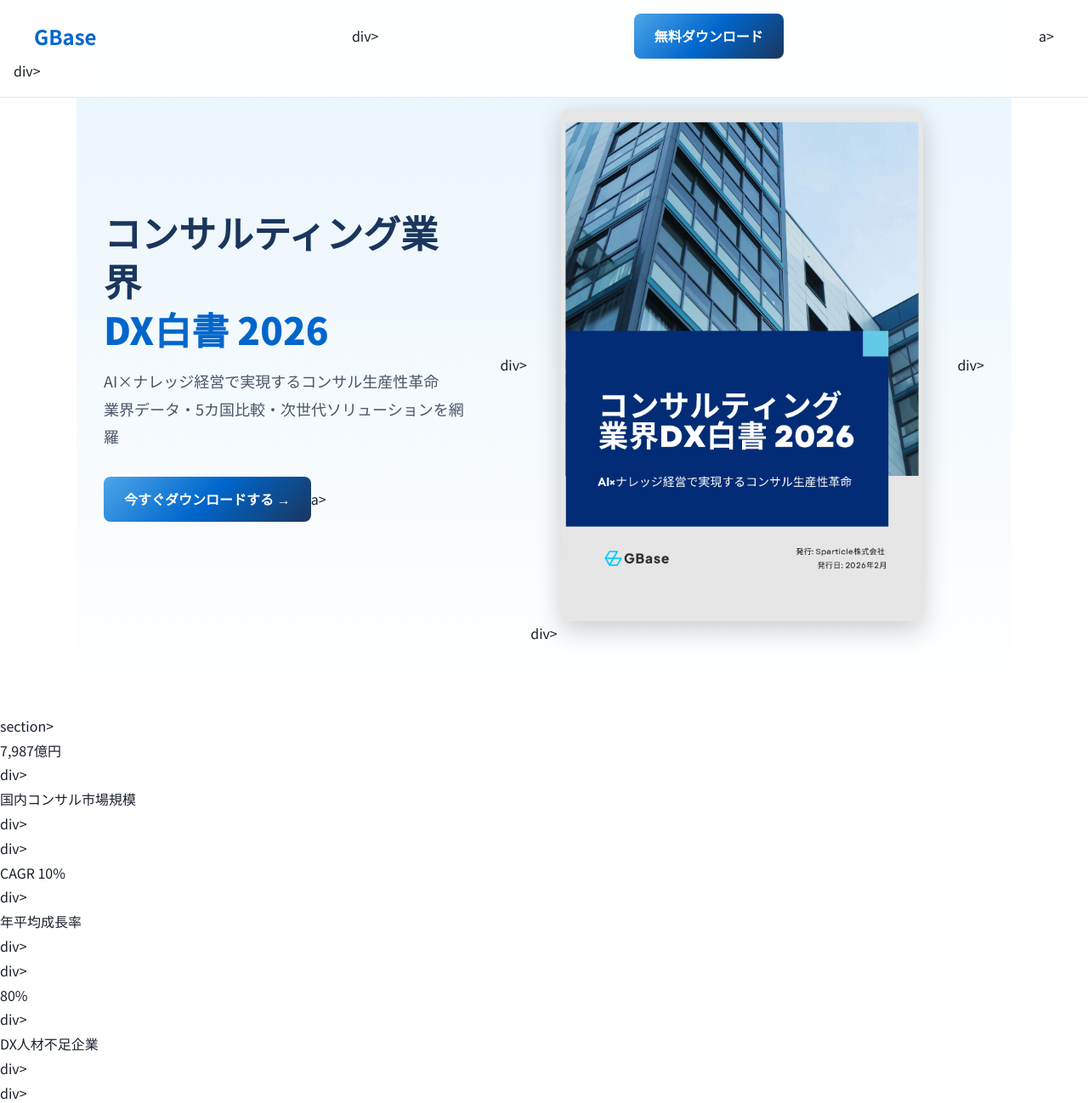
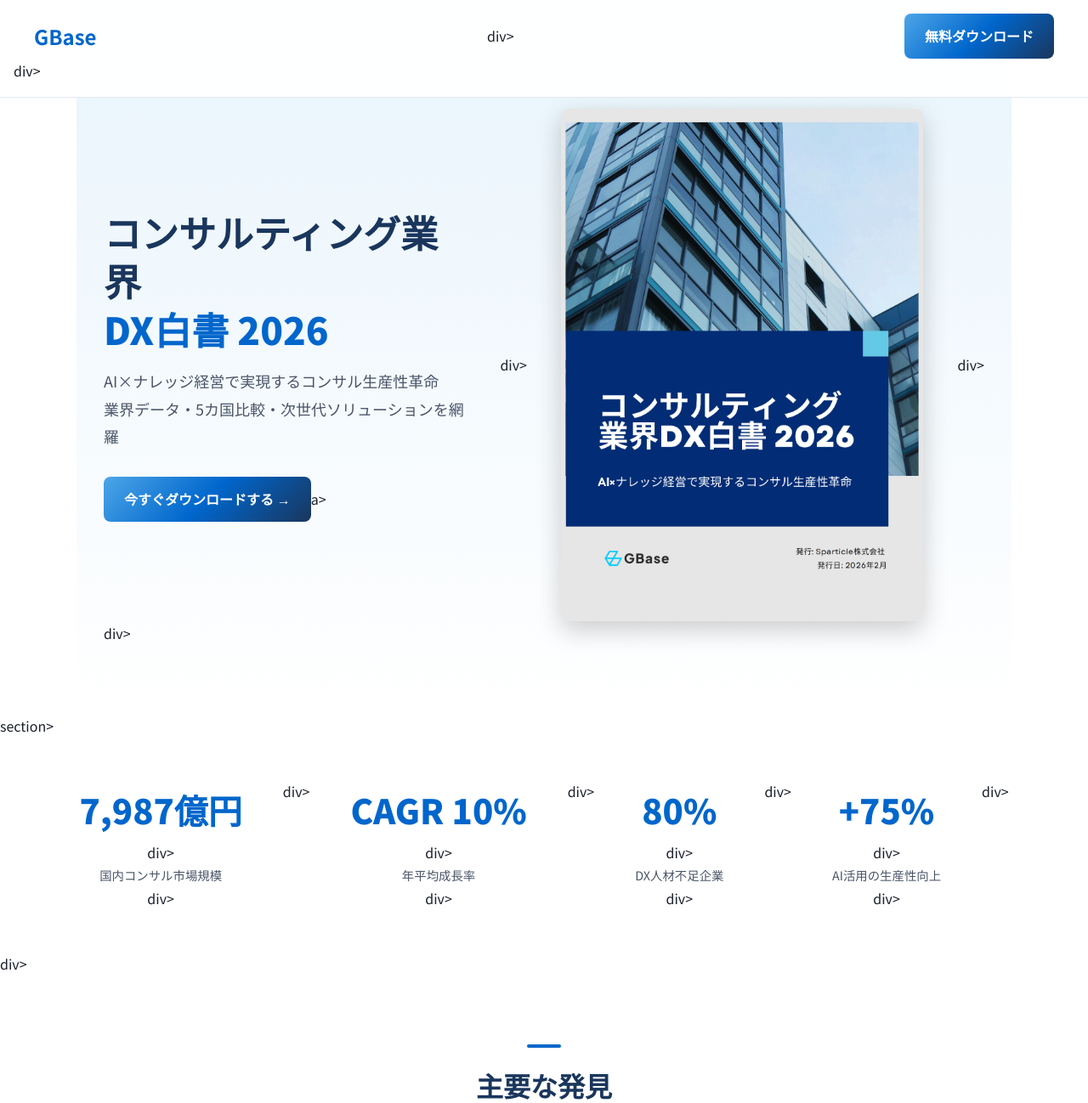
Before and after one commit to AilisonC147/knowledge-landing, a plain HTML site: page index.html in a window 1280 px wide. Shown: the top 1298 px of the page at 85% size. Drawn offline with Linux system fonts and the light colour scheme.

Commit message:
Fix HTML structure and styles

```diff
--- a/index.html
+++ b/index.html
@@ -10,10 +10,11 @@
     *{margin:0;padding:0;box-sizing:border-box}
     body{font-family:'Noto Sans JP',sans-serif;background:#fff;color:#1A202C;line-height:1.8}
     header{position:fixed;top:0;left:0;right:0;z-index:100;background:rgba(255,255,255,0.95);backdrop-filter:blur(10px);border-bottom:1px solid #E2E8F0;padding:1rem}
+    .header-inner{max-width:1200px;margin:0 auto;display:flex;justify-content:space-between;align-items:center}
     .logo{font-weight:700;font-size:1.5rem;color:var(--blue)}
     .btn{display:inline-flex;align-items:center;gap:0.5rem;padding:0.75rem 1.5rem;background:linear-gradient(135deg,#4DA6E8,#0066CC,#1A365D);color:#fff;text-decoration:none;border-radius:8px;font-weight:700}
     .btn:hover{transform:translateY(-2px);box-shadow:0 4px 16px rgba(0,102,204,0.4)}
-    .hero{padding:8rem 2rem 5rem;background:linear-gradient(180deg,var(--light),#fff);text-align:center}
+    .hero{padding:8rem 2rem 5rem;background:linear-gradient(180deg,var(--light),#fff)}
     .hero-container{display:flex;align-items:center;justify-content:space-between;gap:40px;max-width:1200px;margin:0 auto}
     .hero-text{flex:1;text-align:left}
     .hero-image{flex:1;display:flex;justify-content:center}
@@ -21,6 +22,10 @@
     .hero h1{font-size:2.75rem;font-weight:900;color:var(--dark);margin-bottom:1rem;line-height:1.3}
     .hero h1 span{color:var(--blue)}
     .hero p{font-size:1.125rem;color:var(--gray);margin-bottom:2rem}
+    .stats{display:flex;justify-content:center;gap:3rem;padding:3rem 2rem;flex-wrap:wrap}
+    .stat{text-align:center}
+    .stat-num{font-size:2.5rem;font-weight:900;color:var(--blue)}
+    .stat-label{font-size:0.9rem;color:var(--gray)}
     section{padding:5rem 2rem;max-width:1100px;margin:0 auto}
     .section-title{font-size:2rem;font-weight:900;color:var(--dark);text-align:center;margin-bottom:3rem}
     .section-title::before{content:'';display:block;width:40px;height:4px;background:var(--blue);margin:0 auto 1rem;border-radius:2px}
@@ -29,9 +34,12 @@
     .card h3{font-size:1.125rem;color:var(--dark);margin-bottom:0.5rem}
     .card p{font-size:0.95rem;color:var(--gray)}
     .card-stat{font-size:1.75rem;font-weight:900;color:var(--blue);margin-top:1rem}
+    .attachment-section{padding:20px 2rem;max-width:1200px;margin:0 auto}
+    .attachment-container{display:flex;justify-content:center}
+    .attachment-container img{max-width:100%;height:auto;border-radius:8px}
     .toc-item{display:flex;align-items:center;gap:1rem;padding:1rem;background:#F7FAFC;border:1px solid #E2E8F0;border-radius:8px;margin-bottom:0.75rem}
     .toc-num{width:40px;height:40px;display:flex;align-items:center;justify-content:center;background:var(--blue);color:#fff;border-radius:8px;font-weight:700}
-    .cta{padding:6rem 2rem;background:linear-gradient(135deg,#4DA6E8,#0066CC,#1A365D);text-align:center;color:#fff}
+    .cta{padding:6rem 2rem;background:linear-gradient(135deg,#4DA6E8,#0066CC,#1A365D);text-align:center;color:#fff;max-width:none}
     .cta h2{font-size:2rem;font-weight:900;margin-bottom:1rem}
     .cta p{margin-bottom:2rem;opacity:0.9}
     .form{background:#fff;max-width:400px;margin:0 auto;padding:2rem;border-radius:16px}
@@ -39,16 +47,13 @@
     .form input{width:100%;padding:0.875rem;margin-bottom:1rem;border:1px solid #E2E8F0;border-radius:8px;font-size:1rem}
     .form button{width:100%;padding:1rem;background:linear-gradient(135deg,#4DA6E8,#0066CC);border:none;border-radius:8px;color:#fff;font-weight:700;font-size:1rem;cursor:pointer}
     footer{padding:3rem 2rem;background:var(--dark);text-align:center;color:rgba(255,255,255,0.6)}
-    .attachment-section{padding:20px 2rem;max-width:1200px;margin:0 auto}
-    .attachment-container{display:flex;justify-content:center}
-    .attachment-container img{max-width:100%;height:auto;border-radius:8px}
     </style>
   </head>
   <body>
     <header>
-      <div style="max-width:1200px;margin:0 auto;display:flex;justify-content:space-between;align-items:center">
+      <div class="header-inner">
         <div class="logo">GBase</div>div>
-        <a href="#download" class="btn">無料ダウンロード</a>a>
+        <a href="#download" class="btn">無料ダウンロード</a>
       </div>div>
     </header>
 
```
